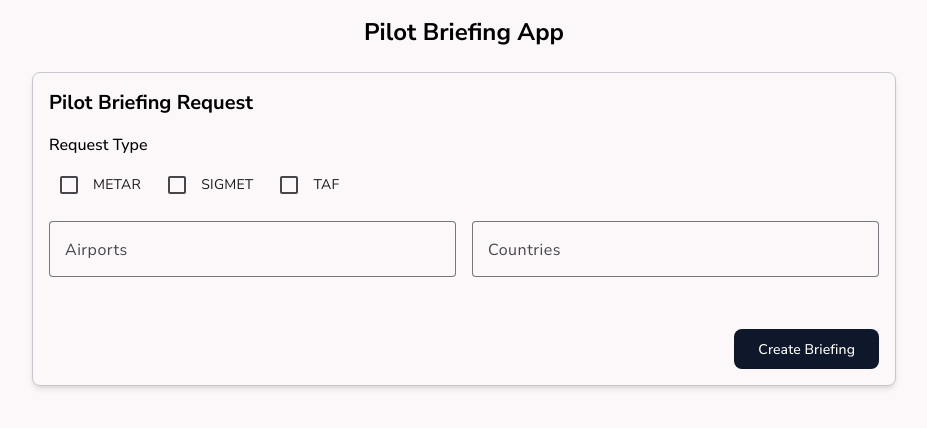
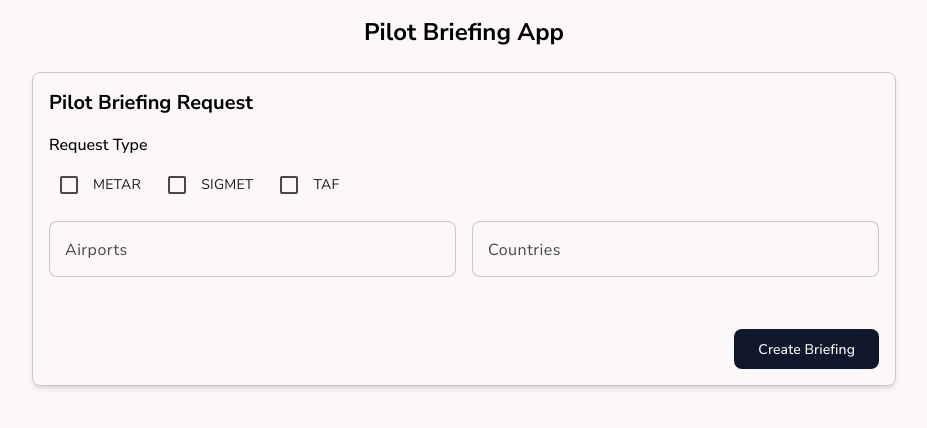
Before and after one commit to Skandinavchik/pilot-briefing, an Angular app: page / in a window 1280 px wide. Shown: the top 428 px of the page, without its empty margins (176-1103 px from the left). Built offline with nearby package versions, Linux system fonts and the light colour scheme.

Commit message:
added input-field overrides

```diff
--- a/src/styles.scss
+++ b/src/styles.scss
@@ -1,5 +1,6 @@
 @use './styles/theme/theme.scss';
 @use './styles/overrides/button.scss';
+@use './styles/overrides/form-field.scss';
 @import './styles/tailwind.css';
 
 body {
--- a/src/styles/overrides/button.scss
+++ b/src/styles/overrides/button.scss
@@ -1,14 +1,12 @@
 @use '@angular/material' as mat;
 
 :root {
-  @include mat.button-overrides((
-    filled-container-shape: 0.5rem,
+  @include mat.button-overrides((filled-container-shape: 0.5rem,
       filled-label-text-size: var(--mat-sys-label-large-size),
       outlined-container-shape: 0.5rem,
       outlined-label-text-size: var(--mat-sys-label-large-size),
     ));
-  @include mat.fab-overrides((
-    small-container-shape: 0.5rem,
+  @include mat.fab-overrides((small-container-shape: 0.5rem,
       small-container-color: var(--mat-sys-surface-container),
       small-container-elevation-shadow: var(--mat-sys-level0),
       small-focus-container-elevation-shadow: var(--mat-sys-level0),
--- /dev/null
+++ b/src/styles/overrides/form-field.scss
@@ -0,0 +1,8 @@
+@use '@angular/material' as mat;
+
+:root {
+  @include mat.form-field-overrides((outlined-container-shape: 0.5rem,
+      outlined-input-text-placeholder-color: var(--mat-sys-outline),
+      outlined-outline-color: var(--mat-sys-outline-variant),
+    ));
+}
```
Lines whose indentation alone changed are shown as unchanged.
